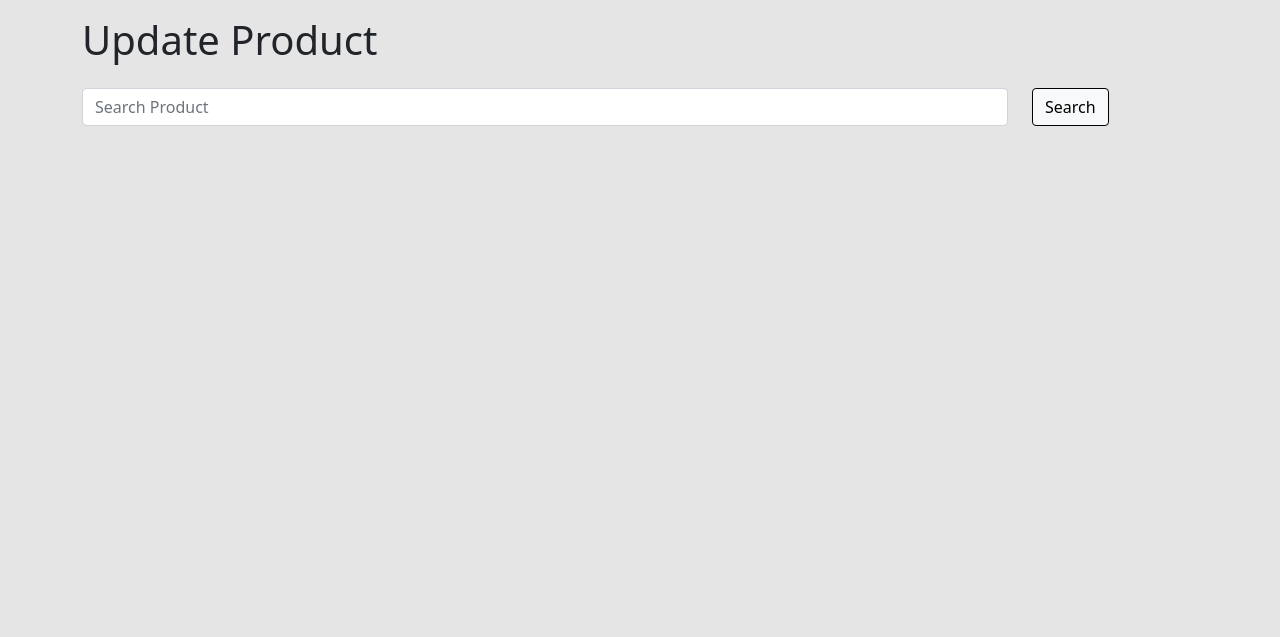
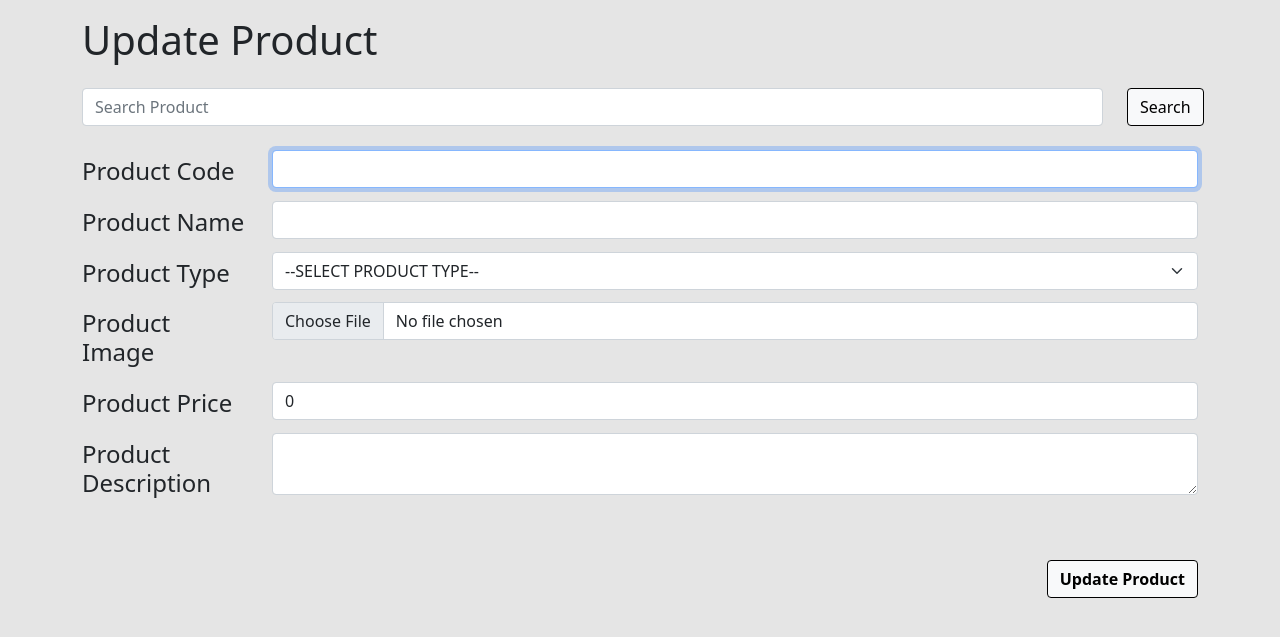
Before and after one commit to sprmnfrd/cosc75a-wt, a PHP site: page /admin/edit-product.php in a window 1280 px wide. Shown: the part 80-717 px from the top of the page. Run offline with PHP 8.4, Linux system fonts and the light colour scheme; the visitor is signed in with stand-in values (Sample User, id 1); data that the repository does not hold is empty.

Commit message:
added fields

```diff
--- a/manager/admin/edit-product.php
+++ b/manager/admin/edit-product.php
@@ -8,7 +8,7 @@
         <h1>Update Product</h1>
         <form class="mt-4" action="./edit-product.php" method="get">
             <div class="row">
-                <div class="col-10">
+                <div class="col-11">
                     <input class="form-control"type="text" name="update-search" list="product-list" placeholder="Search Product">
                     <datalist id="product-list">
                         <?php
@@ -22,8 +22,72 @@
                         ?>
                     </datalist>
                 </div>
+                <div class="col-1">
+                    <button type="submit" class="btn btn-light" name="search-product" value="search">Search</button>
+                </div>
+            </div>
+        </form>
+        <form class="mt-4" action="./edit-product.php" method="post" enctype="multipart/form-data">
+        <div class="row">
+                <div class="col-2">
+                    <label class="col-form-label" for="new-product-code"><h4>Product Code</h4></label>
+                </div>
                 <div class="col">
-                    <button type="submit" class="btn btn-light" name="search-product" value="search">Search</button>
+                    <input type="text" class="form-control" name="new-product-code" id="new-product-code" autofocus required>
+                </div>
+            </div>
+            <div class="row">
+                <div class="col-2">
+                    <label class="col-form-label" for="new-product-name"><h4>Product Name</h4></label>
+                </div>
+                <div class="col">
+                    <input type="text" class="form-control" name="new-product-name" id="new-product-name" required>
+                </div>
+            </div>
+            <div class="row">
+                <div class="col-2">
+                    <label class="col-form-label" for="new-product-type"><h4>Product Type</h4></label>
+                </div>
+                <div class="col">
+                    <select class="form-select" name="new-product-type" id="new-product-type" required>
+                        <option selected disabled>--SELECT PRODUCT TYPE--</option>
+                        <?php
+                            $sql = "SELECT * FROM types WHERE type_name != 'DISCOUNT' ORDER BY type_name ASC";
+                            $result = prepareSQL($conn, $sql);
+                            while($rowResult = mysqli_fetch_array($result)) {
+                                echo '<option value="'.$rowResult["type_id"].'">'.$rowResult["type_name"].'</option>';
+                            }
+                        ?>
+                    </select>
+                </div>
+            </div>
+            <div class="row">
+                <div class="col-2">
+                    <label class="col-form-label" for="new-product-image"><h4>Product Image</h4></label>
+                </div>
+                <div class="col">
+                    <input type="file" class="form-control" name="new-product-image" id="new-product-image" required>
+                </div>
+            </div>
+            <div class="row">
+                <div class="col-2">
+                    <label class="col-form-label" for="new-product-price"><h4>Product Price</h4></label>
+                </div>
+                <div class="col">
+                    <input type="number" class="form-control" name="new-product-price" id="new-product-price" min="0" value="0" required>
+                </div>
+            </div>
+            <div class="row">
+                <div class="col-2">
+                    <label class="col-form-label" for="new-product-desc"><h4>Product Description</h4></label>
+                </div>
+                <div class="col">
+                    <textarea class="form-control" name="new-product-desc" id="new-product-desc"></textarea>
+                </div>
+            </div>
+            <div class="row mt-5">
+                <div class="col inline-right">
+                    <button type="submit" class="btn btn-light" name="new-product"><strong>Update Product</strong></button>
                 </div>
             </div>
         </form>
```
